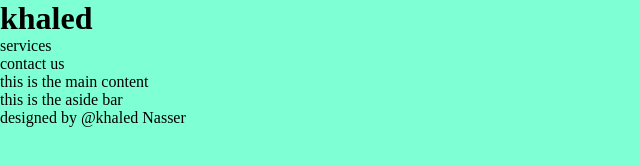
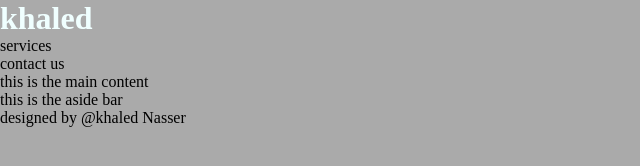
Before and after one commit to khaledNasser448/myportofolio, a plain HTML site: page index.html in a window 1280 px wide. Shown: the whole page, without its empty margins (0-640 px from the left). Drawn offline with Linux system fonts and the light colour scheme.

Commit message:
abdate 2 in html and css

```diff
--- a/index.html
+++ b/index.html
@@ -8,11 +8,12 @@
     <title>Document</title>
 </head>
 <body>
+    <div class="parent">
         <header>
-        <h1>
+            <h1 class="logo">
                 khaled
             </h1>
-    <nav>
+        <nav class="concection">
             <ul>
                 <li>services</li>
                 <li>contact us</li>
@@ -29,6 +30,7 @@
         <footer>
             designed by @khaled Nasser
         </footer>
+    </div>
 
 
 
--- a/style.css
+++ b/style.css
@@ -4,5 +4,19 @@
     margin: 0;
 }
 body{
-    background-color: aquamarine;
+    background-color:#aaa;
+    justify-content:space-between;
 }
+.parent{
+    display: grid;
+    grid-template-columns: 5;
+    grid-template-rows: 3;
+    grid-template-areas: "logo logo nav nav nav" ,"sec sec sec aside aside", "foot foot foot foot foot";
+}
+.logo{
+    grid-area: logo;
+    color:azure
+}
+.concection{
+    grid-area: nav;
+}
```
Lines whose indentation alone changed are shown as unchanged.
